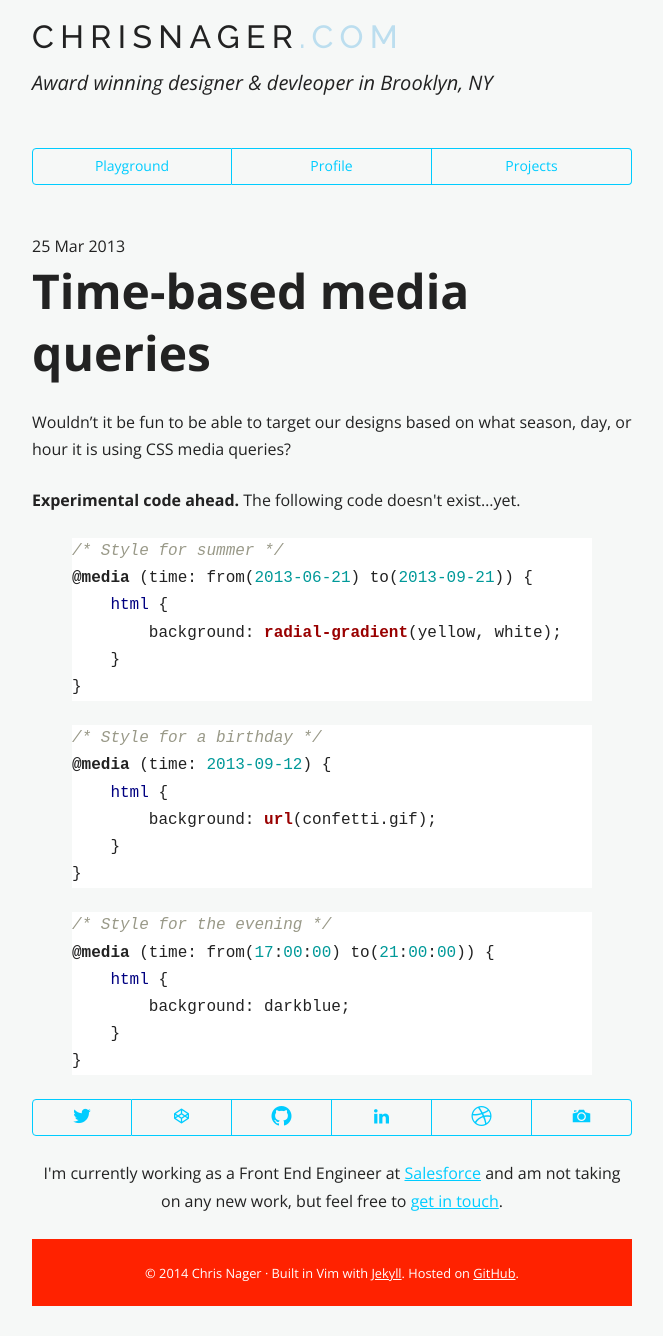
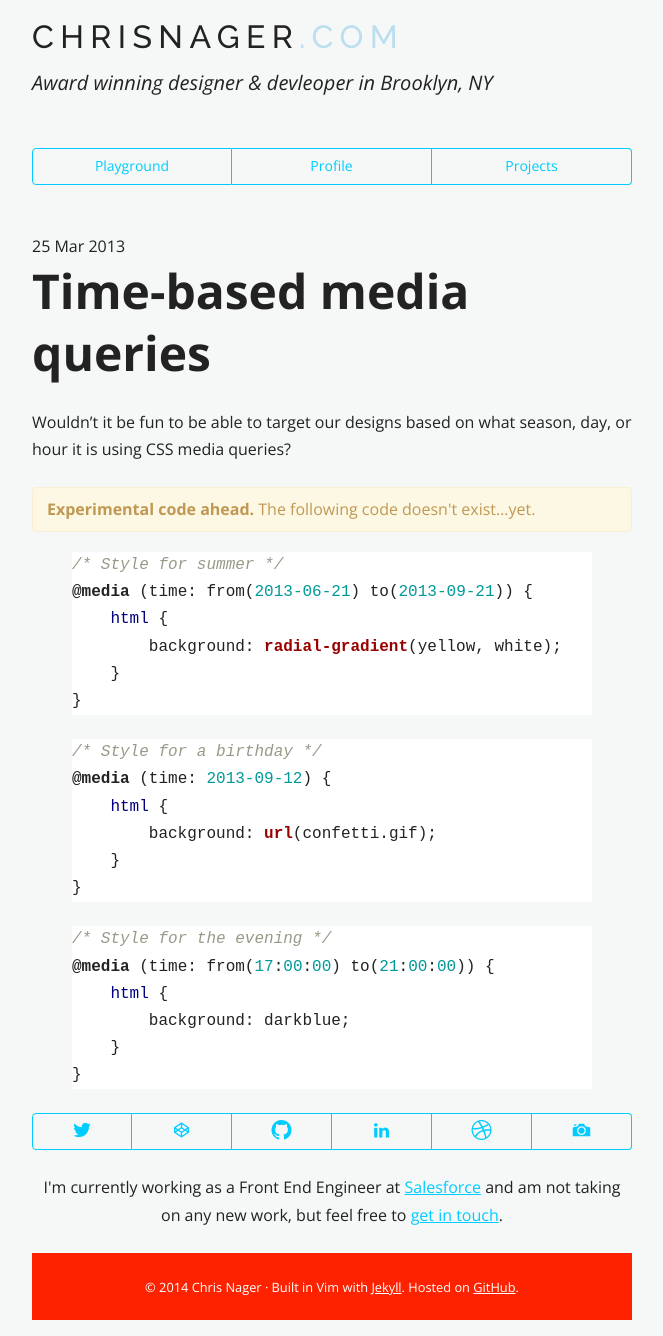
Before and after one commit to chrisnager/chrisnager.github.io, a Jekyll site: the page built from _posts/2013-03-25-time-based-media-queries.md, in a window 1280 px wide. Shown: the whole page, without its empty margins (308-971 px from the left). Built offline with Jekyll 4.4.1, drawn with Linux system fonts in a browser that asks for light colours; nearby versions of some CDN libraries; library files that are not in the unit come from our copies; Markdown is read by kramdown in place of the engine named in the settings.

Commit message:
Add alerts and update post h1s

```diff
--- a/css/chrisnager.css
+++ b/css/chrisnager.css
@@ -12,6 +12,7 @@
                              `'
 
 */
+
 
 
 
@@ -82,9 +83,6 @@ iframe {
 
 
 
-
-
-
 /* ==========================================================================
    Site
    ========================================================================== */
@@ -95,8 +93,6 @@ iframe {
     margin-left: auto;
     padding: 1rem;
 }
-
-
 
 
 
@@ -142,10 +138,6 @@ iframe {
 
 
 
-
-
-
-
 /* ==========================================================================
    Tagline
    ========================================================================== */
@@ -167,17 +159,11 @@ iframe {
 
 
 
-
-
-
-
-
 /* ==========================================================================
    Group
    ========================================================================== */
 
 .group {}
-
 
 
 
@@ -191,8 +177,6 @@ iframe {
 .header {
     margin-bottom: 3rem;
 }
-
-
 
 
 
@@ -237,10 +221,27 @@ iframe {
     margin-bottom: 0;
 }
 
+.post__content h1 {
+    font-size: 2em;
+}
 
 
 
 
+
+
+/* ==========================================================================
+   Alerts
+   ========================================================================== */
+
+.alert {
+    margin-bottom: 20px;
+    border: 1px solid #FBEED5;
+    border-radius: 4px;
+    padding: 8px 35px 8px 14px;
+    color: #C09853;
+    background: #FCF8E3;
+}
 
 
 
@@ -260,11 +261,6 @@ iframe {
 
 
 
-
-
-
-
-
 /* ==========================================================================
    Bottom
    ========================================================================== */
@@ -273,11 +269,6 @@ iframe {
     padding-top: 1rem;
     text-align: center;
 }
-
-
-
-
-
 
 
 
@@ -306,11 +297,6 @@ iframe {
 .copyright a {
     color: white;
 }
-
-
-
-
-
 
 
 
@@ -392,10 +378,9 @@ iframe {
 
 
 
-
-
-
-
+/* ==========================================================================
+   Media queries
+   ========================================================================== */
 
 @media (min-width: 27.5rem) {
     html {
```
